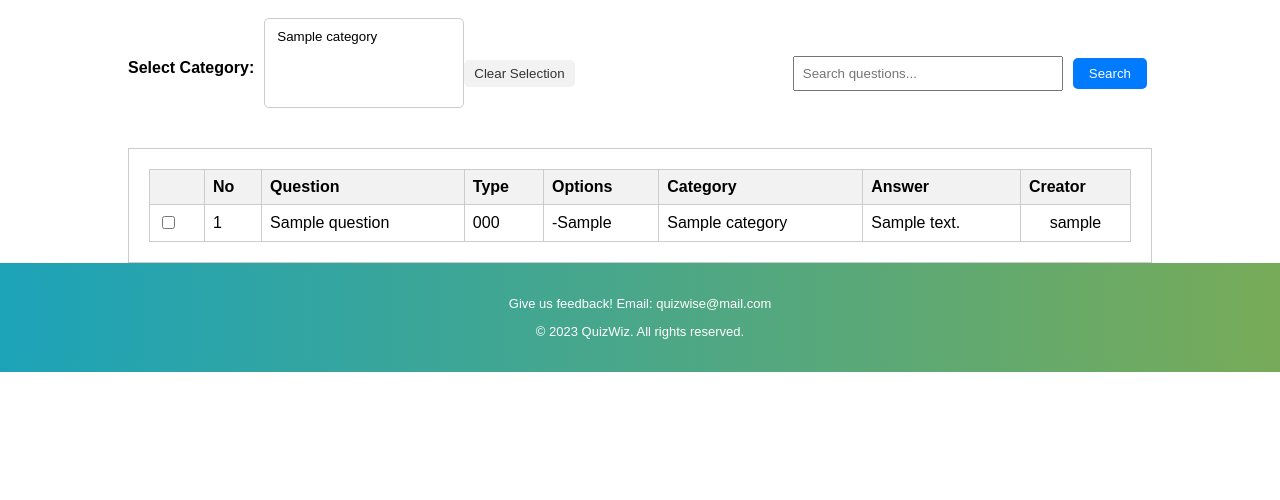
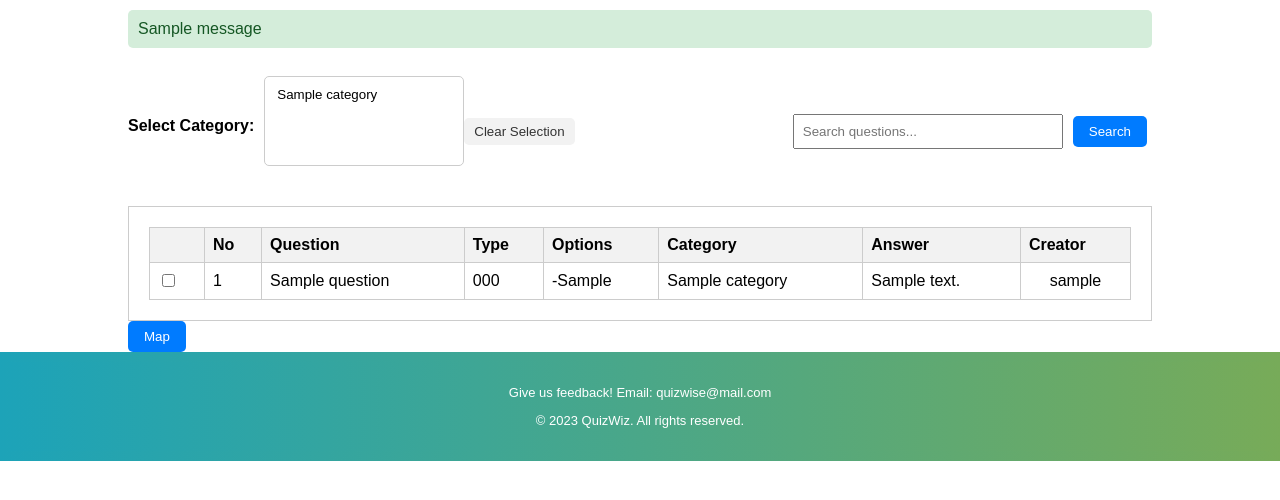
Before and after one commit to sanket-dalvi/QuizWise, a Django app: page /examiner/questions/category/map in a window 1280 px wide. Shown: the part 145-645 px from the top of the page. Run offline with Django 4.2, Linux system fonts and the light colour scheme; a user stored in the database is signed in; tables that the repository leaves empty hold one stand-in row (values such as "Sample post"); one stand-in notice (Sample message) is shown.

Commit message:
added mapping logic for question category

```diff
--- a/QuizCreator/templates/QuizCreator/question_category_map.html
+++ b/QuizCreator/templates/QuizCreator/question_category_map.html
@@ -25,12 +25,6 @@
             display: none;
         }
 
-        form {
-            display: flex;
-            flex-direction: column;
-            max-width: 400px;
-            margin: 0 auto;
-        }
 
         label {
             margin-bottom: 10px;
@@ -161,7 +155,7 @@
             width: 250px;
         }
 
-        #search-btn {
+        #search-btn, #map-btn {
             padding: 8px 16px;
             background-color: #007bff;
             color: white;
@@ -233,12 +227,23 @@
 
     <div class="main-content">
         <div class="content-container">
+            <form method="post">
+                {% csrf_token %}
                 <div class="container">
+                    <div class="message">
+                        {% if messages %}
+                            {% for message in messages %}
+                                <div class="alert {% if message.tags == 'success' %}alert-success{% elif message.tags == 'error' %}alert-danger{% endif %}">
+                                    {{ message }}
+                                </div>
+                            {% endfor %}
+                        {% endif %}
+                    </div>
                     <br>
                     <div class="filters">
                         <div class="category-filter">
                             <label for="category-select">Select Category:</label>
-                        <select id="category-select" multiple>
+                            <select id="category-select" name="category-select" multiple>
                                 {% for category in categories %}
                                 <option value="{{ category.id }}">{{ category.name }}</option>
                                 {% endfor %}
@@ -271,7 +276,7 @@
                             <tbody>
                                 {% for question in questions %}
                                     <tr>
-                                    <td><input type="checkbox" name="checkbox-group" value="question.id"></td>
+                                        <td><input type="checkbox" name="checkbox-group" value="{{ question.id }}"></td>
                                         <td>{{ forloop.counter }}</td>
                                         <td>{{ question.question }}</td>
                                         <td>{{ question.type.type_code }}</td>
@@ -293,7 +298,9 @@
                             </tbody>
                         </table>
                     </div>
+                    <button type="submit" id="map-btn">Map</button>
                 </div>
+            </form>
         </div>
     </div>
 
--- a/QuizCreator/views.py
+++ b/QuizCreator/views.py
@@ -25,7 +25,7 @@ def create_question(request):
 
         # Retrieve selected answer value in radio group
         selected_radio = request.POST.get('radio-group')
-        selected_checkbox = request.POST.get('checkbox-group')
+        selected_checkbox = request.POST.getlist('checkbox-group')
 
         options_json = request.POST.get('options')
         options = json.loads(options_json) if options_json else []
@@ -61,7 +61,7 @@ def create_question(request):
             elif question_type_code == 'RB':
                 answer = selected_radio if selected_radio else ''
             elif question_type_code == 'CB':
-                answer = selected_checkbox if selected_checkbox else ''
+                answer = selected_checkbox if selected_checkbox else []
 
         current_user = request.user
 
@@ -151,6 +151,26 @@ def view_questions(request):
 
 @examiner_required
 def map_question_category(request):
+
+    if request.method == 'POST':
+        checkbox_values = request.POST.getlist('checkbox-group')  # Retrieve selected checkbox values
+
+        selected_categories = request.POST.getlist('category-select')  # Retrieve selected categories
+        # 'category-select' corresponds to the name attribute of your category <select> element
+
+        # Process the checkbox values and selected categories
+        for checkbox_value in checkbox_values:
+            question_id = int(checkbox_value)
+            # For each selected question, create or update CategoryQuestionMap records
+            for category_id in selected_categories:
+                category = Category.objects.filter(id=category_id).first()
+                question = Question.objects.filter(id=question_id).first()
+                CategoryQuestionMap.objects.update_or_create(
+                    question=question,
+                    category=category
+                )
+        messages.success(request, "Mapping Added Succesfully")
+
     questions = Question.objects.select_related('type').prefetch_related(
         Prefetch('options', queryset=QuestionOption.objects.all()),
         Prefetch('categoryquestionmap_set', queryset=CategoryQuestionMap.objects.select_related('category'))
```
Lines whose indentation alone changed are shown as unchanged.
